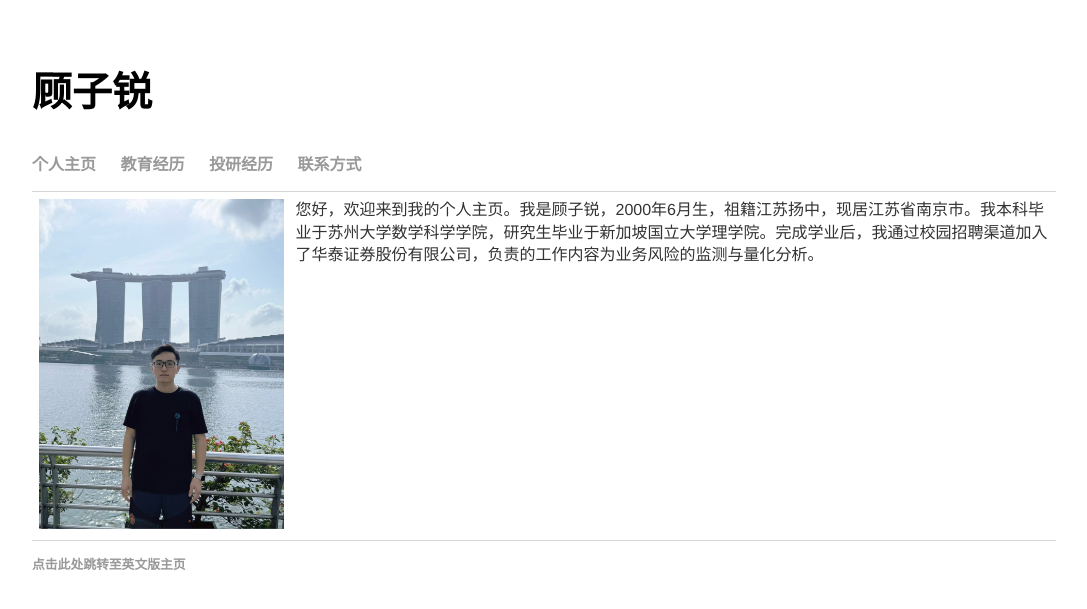
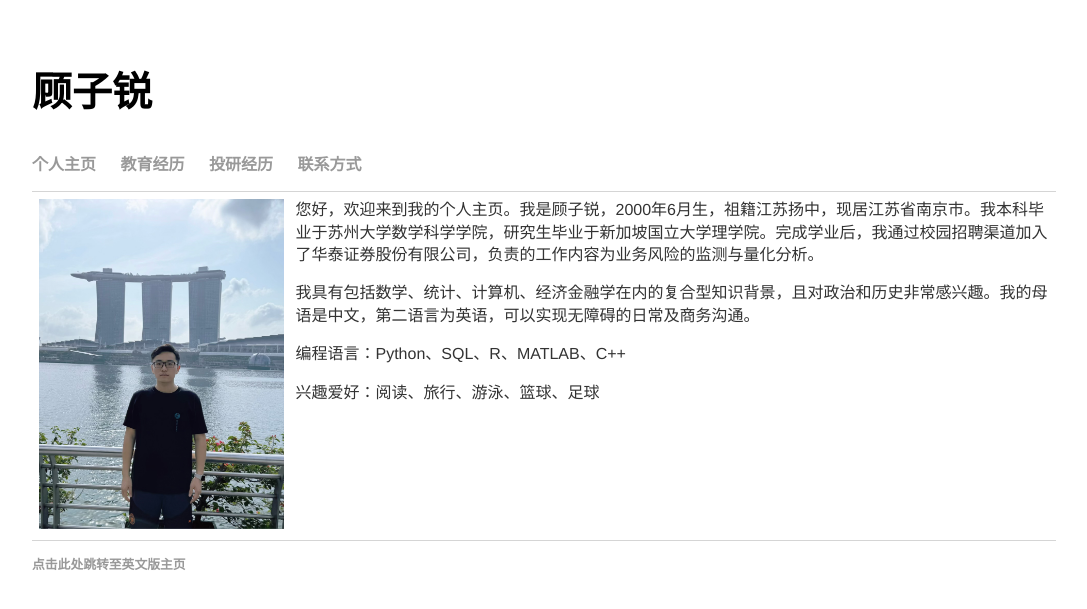
Before and after one commit to guzirui/guzirui.github.io, a Jekyll site: the page built from index.html, in a window 1280 px wide. Shown: the top 609 px of the page, without its empty margins (96-1183 px from the left). Built offline with Jekyll 4.4.1, drawn with Linux system fonts in a browser that asks for light colours.

Commit message:
Update index.html

```diff
--- a/index.html
+++ b/index.html
@@ -22,7 +22,9 @@ title: 顾子锐
     <td>
       <div id="blurb">
 	<p>您好，欢迎来到我的个人主页。我是顾子锐，2000年6月生，祖籍江苏扬中，现居江苏省南京市。我本科毕业于苏州大学数学科学学院，研究生毕业于新加坡国立大学理学院。完成学业后，我通过校园招聘渠道加入了华泰证券股份有限公司，负责的工作内容为业务风险的监测与量化分析。</p>
-
+	<p>我具有包括数学、统计、计算机、经济金融学在内的复合型知识背景，且对政治和历史非常感兴趣。我的母语是中文，第二语言为英语，可以实现无障碍的日常及商务沟通。</p>
+	<p>编程语言：Python、SQL、R、MATLAB、C++</p>
+	<p>兴趣爱好：阅读、旅行、游泳、篮球、足球</p>
 
 	      </div><!-- /.blurb -->
     </td>
```
